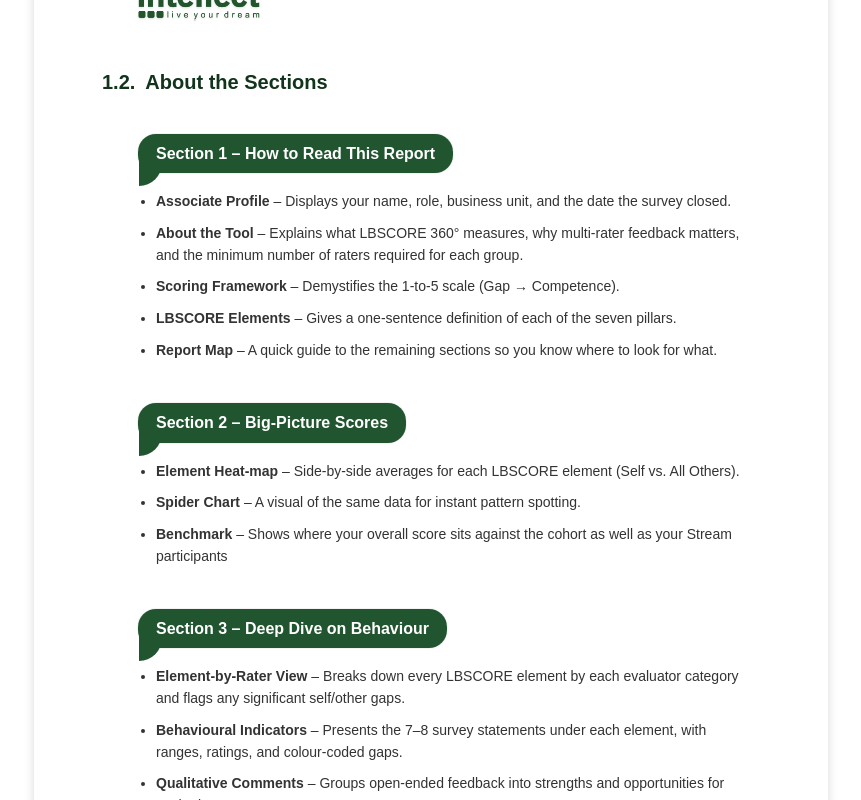
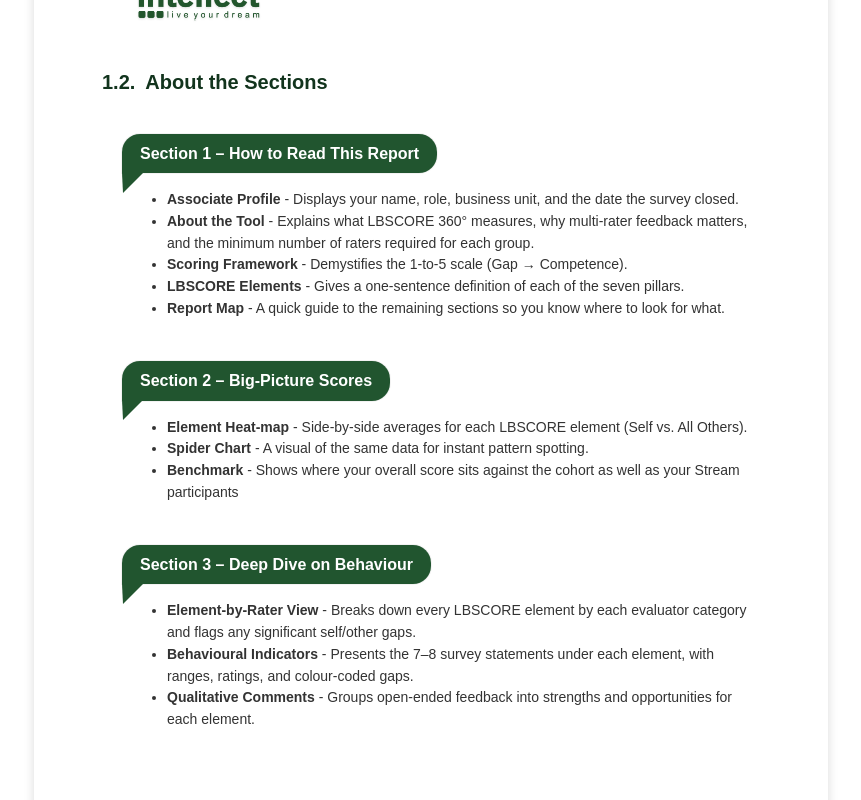
Before and after one commit to Raja2004st/intellect, a React (Create React App) app: page / in a window 1280 px wide. Shown: the part 5860-6660 px from the top of the page, without its empty margins (209-1070 px from the left). Built offline with nearby package versions, Linux system fonts and the light colour scheme.

Commit message:
fixed before content for about section

```diff
--- a/src/components/SectionChip.js
+++ b/src/components/SectionChip.js
@@ -9,6 +9,7 @@ const SectionChip = ({
   className = "",
 }) => {
   return (
+    <div className="section-chip-container">
       <div
         className={`section-chip ${className}`.trim()}
         // style={{
@@ -20,6 +21,7 @@ const SectionChip = ({
       >
         {text}
       </div>
+    </div>
   );
 };
 
--- a/src/components/aboutSectionPages.js
+++ b/src/components/aboutSectionPages.js
@@ -151,7 +151,9 @@ const AboutSectionPages = ({
             {s.items.map((it, i) => (
               <li key={i} className="about-sections__item">
                 <span className="about-sections__lead">{it.lead}</span>
-                <span className="about-sections__tail"> – {it.tail}</span>
+                <span className="about-sections__tail">
+                  {it.lead && " - "} {it.tail}
+                </span>
               </li>
             ))}
           </ul>
--- a/src/styles/aboutAssessment.scss
+++ b/src/styles/aboutAssessment.scss
@@ -142,7 +142,7 @@
 /* About the Sections (1.2) */
 .about-sections__group {
   margin: 26px 0 28px;
-  padding-left: 36px; // align with other about content
+  padding-left: 20px; // align with other about content
 
   .section-chip {
     margin: 14px 0 8px;
@@ -151,7 +151,7 @@
 
 .about-sections__list {
   margin: 8px 0 0;
-  padding-left: 18px; // bullet indent
+  padding-left: 45px;
   list-style: disc;
   color: var(--color-text);
   font-size: var(--fs-md);
@@ -160,7 +160,7 @@
 }
 
 .about-sections__item {
-  margin: 10px 0;
+  margin: 0 0;
 }
 
 .about-sections__lead {
--- a/src/styles/sectionChip.scss
+++ b/src/styles/sectionChip.scss
@@ -1,3 +1,8 @@
+.section-chip-container {
+  // height: 50px;
+  // overflow: hidden;
+  // position: relative;
+
   .section-chip {
     display: inline-block;
     max-width: 100%;
@@ -7,49 +12,37 @@
     line-height: 1.2;
     color: #fff;
     background: var(--color-green-mid);
-  border-radius: 18px;
+    border-radius: 18px 18px 18px 0;
     position: relative;
     box-shadow: 0 0 0 1px rgba(0, 0, 0, 0.05);
+    min-width: 264px;
   }
+  .section-chip::before {
+    content: "";
+    position: absolute;
+    width: 0;
+    height: 0;
+    left: 0;
+    top: 39px;
+    border-left: 1px solid transparent;
+    border-right: 20px solid transparent;
+    border-top: 20px solid transparent;
+    border-color: var(--chip-color, #0e4a2e) transparent transparent transparent;
+    z-index: 1;
+  }
+
   // .section-chip::before {
   //   content: "";
   //   position: absolute;
-//   width: 0;
-//   height: 0;
-//   left: -22px;
-//   top: 55px;
-//   border: 21px solid;
-//   border-color: var(--chip-color, #0e4a2e) transparent transparent transparent;
-//   // bottom: 0;
-//   z-index: 1;
-//   // transform: translateY(-50%);
+  //   left: 0;
+  //   bottom: -13px;
+  //   width: 23px;
+  //   height: 25px;
+  //   background: var(--chip-color);
+  //   // border-bottom-left-radius: 12px;
+  //   border-bottom-right-radius: 66px;
+  //   transform: translateX(1px);
   // }
-
-// .section-chip::after {
-//   content: "";
-//   position: absolute;
-//   width: 0;
-//   height: 0;
-//   left: -18px;
-//   top: 0;
-//   border: 22px solid;
-//   border-color: white transparent transparent transparent;
-//   // bottom: 0;
-//   z-index: 2;
-// }
-
-.section-chip::before {
-  content: "";
-  position: absolute;
-  left: 0;
-  bottom: -13px;
-  width: 23px;
-  height: 25px;
-  background: var(--chip-color);
-  // border-bottom-left-radius: 12px;
-  border-bottom-right-radius: 66px;
-  transform: translateX(1px);
-}
   @media (max-width: 768px) {
     .section-chip {
       padding: 8px 14px;
@@ -57,3 +50,4 @@
       border-radius: 16px;
     }
   }
+}
```
Lines whose indentation alone changed are shown as unchanged.
